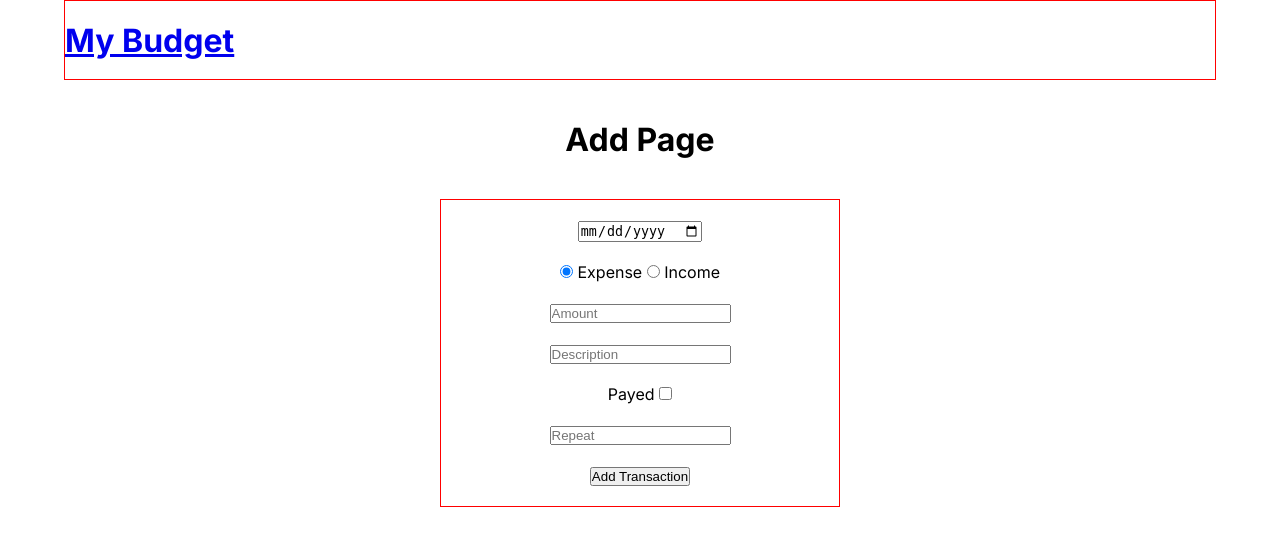
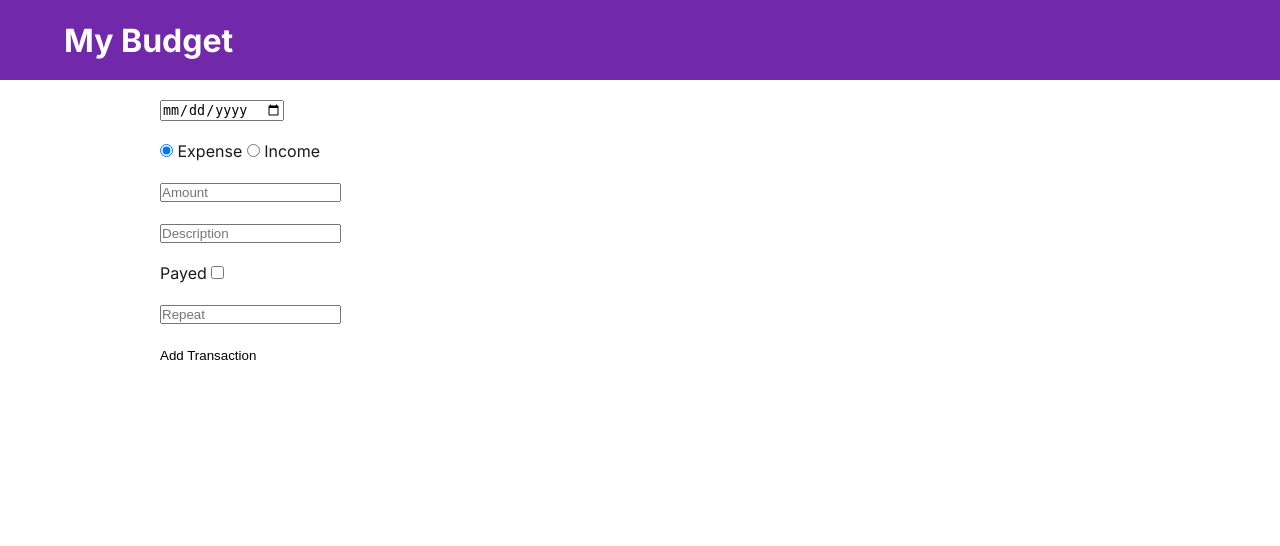
Before and after one commit to jumiranda5/my-budget-flask, a Flask app: page /add in a window 1280 px wide. Shown: the top 546 px of the page. Run offline with Flask 2, Linux system fonts and the light colour scheme; tables that the repository leaves empty hold one stand-in row (values such as "Sample post"); some libraries are stand-ins or nearby versions.

Commit message:
Update styles

```diff
--- a/static/css/styles.css
+++ b/static/css/styles.css
@@ -2,41 +2,32 @@
     box-sizing: border-box;
     margin: 0;
     padding: 0;
+    /*border: 1px solid yellowgreen;*/
 }
 
 body {
     font-family: 'Inter', sans-serif;
+    color: #1a1a1a;
 }
 
 ul {
     list-style-type: none;
 }
 
-a {
+span {
     display: inline-block;
 }
 
-.flex {
-    border: 1px solid yellowgreen;
+button {
+    background: none;
+    border: none;
+    cursor: pointer;
 }
 
-.container,
-.month-year,
-.totals-group p,
-.year-months,
-.year-months li,
-.year-month,
-.pending-title,
-.pending-title h3,
-.btn-group a {
-    border: 1px solid red;
+a {
+    display: inline-block;
+    text-decoration: none;
 }
-
-.btn-group h2 {
-    border: 1px solid blue;
-}
-
-
 
 /*----------------------------------
             POSITIONING
@@ -50,48 +41,7 @@ a {
     align-items: center;
 }
 
-.month .date-group {
-    justify-content: space-between;
-}
-
-.flex-center {
-    justify-content: center;
-}
-
-.btn-group h2,
-.totals-group p,
-.pending-title h3 {
-    align-self: center;
-}
-
-
-/* Containers */
-
-.container {
-    width: 90%;
-    max-width: 960px;
-    margin: 0 auto;
-}
-
-.container.month {
-    margin-top: 120px;
-}
-
-.container.year,
-.container.pending {
-    margin-top: 40px;
-}
-
-.container.pending {
-    margin-bottom: 80px;
-}
-
 /* Header */
-
-.header,
-.header .container {
-    height: 80px;
-}
 
 .header {
     position: fixed;
@@ -99,35 +49,67 @@ a {
     width: 100%;
 }
 
-.header .container {
+.header-container {
+    width: 90%;
     max-width: 1200px;
+    height: 80px;
+    margin: 0 auto;
 }
 
 
-.header a {
-    display: inline-block;
+/* Page Container */
+
+.container {
+    width: 90%;
+    max-width: 960px;
+    margin: 60px auto;
 }
 
-/* Month Balance Group */
-
-.date-group,
-.totals-group {
-    height: 80px;
+.container.month {
+    margin-top: 140px;
 }
 
-.month-year {
-    width: 120px;
-    text-align: center;
+/* Page container header */
+
+.title-group {
+    height: 80px;
+    justify-content: space-between;
+    padding: 0 32px;
+}
+
+.title {
+    width: 30%;
+}
+
+.title-balance {
+    text-align: end;
 }
 
 .btn-group button,
 .btn-group-link {
-    padding-top: 4px;
+    padding: 6px 4px 2px;
+    width: 40px;
+    height: 40px;
 }
+
+.btn-group h2 {
+    margin: 0 16px;
+}
+
+.pending .title span {
+    margin-right: 8px;
+}
+
+/* Month container */
 
 .balance-total {
     padding: 40px 0;
     text-align: center;
+}
+
+.totals-group {
+    height: 80px;
+    justify-content: center;
 }
 
 .totals-group > div {
@@ -135,57 +117,132 @@ a {
 }
 
 .totals-group span {
-    display: inline-block;
     margin-right: 8px;
 }
 
-/* Year balance group */
+/* Year container */
+
+.year-months {
+    margin-top: 40px;
+    justify-content: space-between;
+}
 
 .year-months li {
-    width: 25%;
+    width: 23%;
+    margin-bottom: 24px;
 }
 
-.year-month {
+.year-months li a {
     display: block;
     text-align: center;
-    margin: 16px;
+    padding: 20px;
 }
 
-/* Pending */
-
-.pending-title {
-    height: 80px;
+.year-month-name {
+    color: #1a1a1a;
+    font-size: 16px;
+    font-weight: 500;
 }
 
-.pending-title span {
-    margin-right: 8px;
+.year-month-balance {
+    margin-top: 8px;
+    color: #7128a9;
+    font-size: 16px;
+    font-weight: 600;
 }
 
-/* Month page link */
+/*----------------------------------
+          FONTS AND COLORS
+------------------------------------*/
 
-.add-link {
-    width: 200px;
-    border: 1px solid red;
-    margin: 40px auto;
+/* Income / Expense colors */
+
+.in {
+    color: #08A15E;
 }
 
-.add-link a {
-    padding: 16px;
-    width: 100%;
-    text-align: center;
-    border: 1px solid blue;
+.out {
+    color: #ef1775
 }
 
-/* Forms */
+/* Header */
 
-.form-title {
-    margin: 120px auto 0;
-    text-align: center;
+.header {
+    background-color: #7128a9;
 }
 
-.form {
-    max-width: 400px;
-    margin-top: 40px;
-    padding: 20px;
-    text-align: center;
+.header a {
+    color: #FFFFFF;
 }
+
+/* Containers */
+
+.month {
+    background-color: #F1F0F9;
+    border-radius: 8px;
+}
+
+.border {
+    border: 2px solid #e4e3ec;
+    border-radius: 8px;
+}
+
+/* Page container header */
+
+.btn-group h2,
+.btn-group h2 a {
+    color: #7128a9;
+    font-weight: 600;
+}
+
+.btn-group button,
+.btn-group-link {
+    color: #5f5b60;
+}
+
+.title h2,
+.title p {
+    color: #5f5b60;
+    font-size: 20px;
+}
+
+.title h2 {
+    font-weight: 500;
+}
+
+.title .title-balance {
+    color: #7128a9;
+    font-weight: 600;
+}
+
+.pending .title span {
+    color: #c81717;
+}
+
+/* Month container */
+
+.balance-total {
+    color: #7128a9;
+    font-weight: 500;
+    font-size: 40px;
+}
+
+.totals-group p {
+    color: #5f5b60;
+    font-weight: 500;
+    font-size: 18px;
+}
+
+/* Year container */
+
+.year-month-name {
+    color: #1a1a1a;
+    font-size: 16px;
+    font-weight: 500;
+}
+
+.year-month-balance {
+    color: #7128a9;
+    font-size: 16px;
+    font-weight: 600;
+}
--- a/templates/layout.html
+++ b/templates/layout.html
@@ -14,7 +14,7 @@
     </head>
     <body>
         <header class="header">
-            <div class="container flex">
+            <div class="header-container flex">
                 <h1><a href="/">My Budget</a></h1>
             </div>
         </header>
```
Also changed, not shown: templates/index.html (+42 -25 lines).
